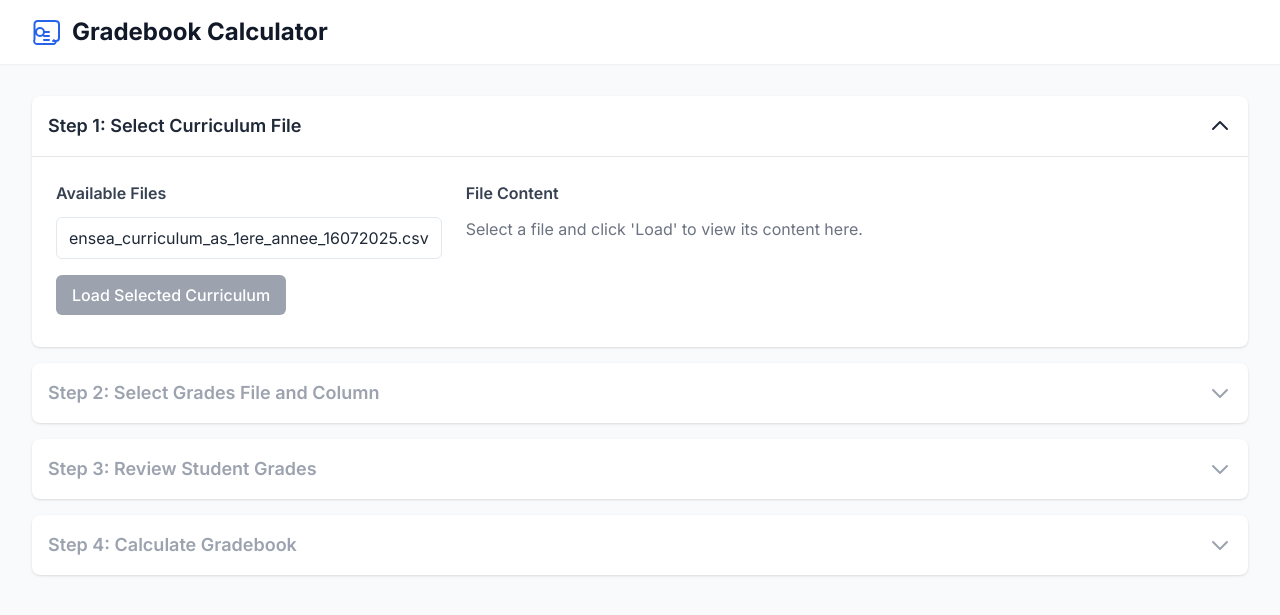
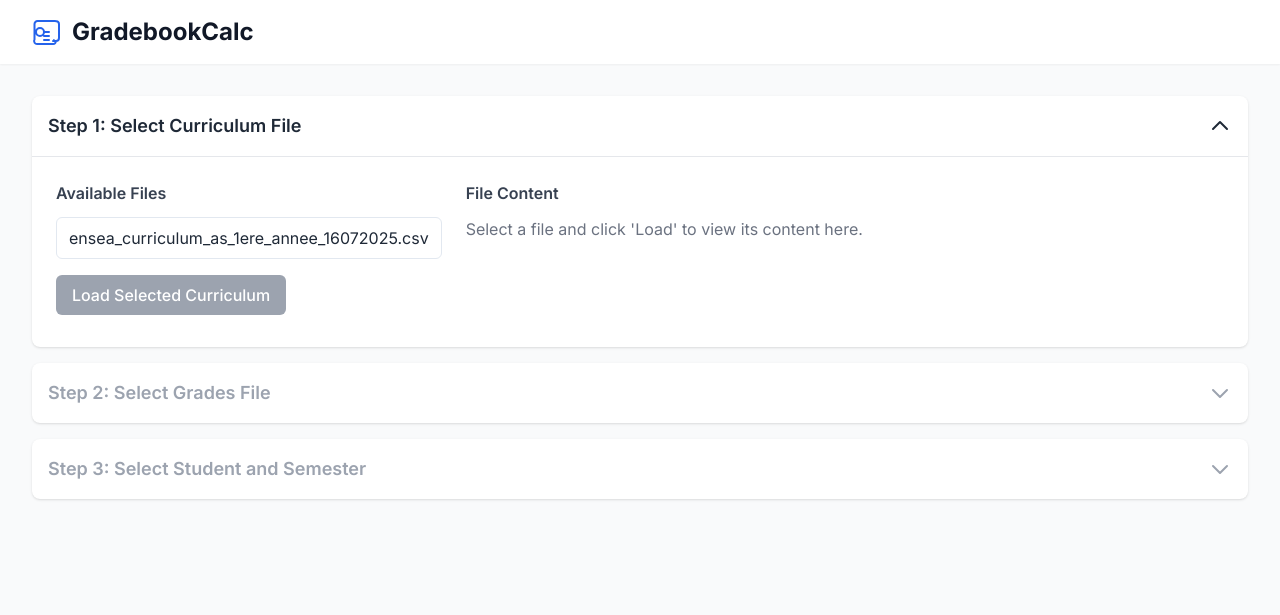
Before and after one commit to lagouti/gradebookcalc, a Flask app: page / in a window 1280 px wide. Shown: the top 615 px of the page. Run offline with Flask 3, Linux system fonts and the light colour scheme; some libraries are stand-ins or nearby versions.

Commit message:
simplified workflow

```diff
--- a/gradebook_calc/routes.py
+++ b/gradebook_calc/routes.py
@@ -164,12 +164,14 @@ def get_student_grades_api(student_name):
             **grade_entry,
             "Credits": "N/A",
             "Teaching unit": "N/A",
+            "Semester": "N/A",
             "Grade (0-20)": grade_20_scale
         }
 
         if curriculum_info:
             enriched_entry["Credits"] = curriculum_info.get('Credits', 'N/A')
             enriched_entry["Teaching unit"] = curriculum_info.get('Teaching unit', 'N/A')
+            enriched_entry["Semester"] = curriculum_info.get('Semester', 'N/A')
 
         enriched_grades.append(enriched_entry)
 
--- a/gradebook_calc/templates/index.html
+++ b/gradebook_calc/templates/index.html
@@ -3,9 +3,10 @@
 <head>
     <meta charset="UTF-8">
     <meta name="viewport" content="width=device-width, initial-scale=1.0">
-    <title>Gradebook Calculator (Modular)</title>
+    <title>GradebookCalc (Modular)</title>
     <script src="https://cdn.tailwindcss.com"></script>
     <link href="https://fonts.googleapis.com/css2?family=Inter:wght@400;500;600;700&display=swap" rel="stylesheet">
+    <script src="https://cdnjs.cloudflare.com/ajax/libs/html2pdf.js/0.10.1/html2pdf.bundle.min.js"></script>
     <style>
         body { font-family: 'Inter', sans-serif; }
         .load-button {
@@ -33,7 +34,7 @@
                 <div class="flex justify-between items-center py-4">
                     <div class="flex items-center space-x-2">
                         <svg class="w-8 h-8 text-blue-600" xmlns="http://www.w3.org/2000/svg" fill="none" viewBox="0 0 24 24" stroke-width="1.5" stroke="currentColor"><path stroke-linecap="round" stroke-linejoin="round" d="M9 12h3.75M9 15h3.75M9 18h3.75m3 .75H18a2.25 2.25 0 0 0 2.25-2.25V6.108c0-1.135-.845-2.098-1.976-2.192a48.424 48.424 0 0 0-1.123-.08H4.125a2.25 2.25 0 0 0-2.25 2.25v11.54A2.25 2.25 0 0 0 4.125 21h11.75c.621 0 1.178-.252 1.584-.658a2.246 2.246 0 0 1 .372-.832l-1.44-1.44M9 12a3 3 0 1 1-6 0 3 3 0 0 1 6 0Z" /></svg>
-                        <h1 class="text-2xl font-bold text-gray-900">Gradebook Calculator</h1>
+                        <h1 class="text-2xl font-bold text-gray-900">GradebookCalc</h1>
                     </div>
                 </div>
             </div>
@@ -65,7 +66,7 @@
 
                 <div class="accordion-item bg-white rounded-lg shadow">
                     <div id="step-2-header" class="accordion-header flex justify-between items-center p-4 cursor-pointer disabled">
-                        <h3 class="text-lg font-semibold">Step 2: Select Grades File and Column</h3>
+                        <h3 class="text-lg font-semibold">Step 2: Select Grades File</h3>
                         <svg class="chevron-icon w-6 h-6 transform transition-transform" xmlns="http://www.w3.org/2000/svg" fill="none" viewBox="0 0 24 24" stroke="currentColor"><path stroke-linecap="round" stroke-linejoin="round" stroke-width="2" d="M19 9l-7 7-7-7" /></svg>
                     </div>
                     <div id="step-2-content" class="accordion-content p-6 border-t hidden">
@@ -86,37 +87,23 @@
 
                 <div class="accordion-item bg-white rounded-lg shadow">
                      <div id="step-3-header" class="accordion-header flex justify-between items-center p-4 cursor-pointer disabled">
-                        <h3 class="text-lg font-semibold">Step 3: Review Student Grades</h3>
+                        <h3 class="text-lg font-semibold">Step 3: Select Student and Semester</h3>
                         <svg class="chevron-icon w-6 h-6 transform transition-transform" xmlns="http://www.w3.org/2000/svg" fill="none" viewBox="0 0 24 24" stroke="currentColor"><path stroke-linecap="round" stroke-linejoin="round" stroke-width="2" d="M19 9l-7 7-7-7" /></svg>
                     </div>
                     <div id="step-3-content" class="accordion-content p-6 border-t hidden">
-                         <p class="text-sm text-gray-600 mb-4">Showing grades for column: <strong id="selected-grade-column-display" class="text-blue-600"></strong></p>
                          <div class="flex space-x-6">
                             <div class="w-1/3">
-                                <h4 class="font-semibold mb-3 text-gray-700">Student List</h4>
+                                <h4 class="font-semibold mb-3 text-gray-700">Select a Student</h4>
                                 <div id="student-list" class="space-y-1 max-h-96 overflow-y-auto border rounded-md p-2"></div>
                             </div>
                             <div class="w-2/3">
                                 <h4 class="font-semibold mb-3 text-gray-700">Grade Details</h4>
-                                <div id="grade-details"><p class="text-gray-500">Select a student to view their grade.</p></div>
+                                <div id="grade-details"><p class="text-gray-500">Select a student to view their grade details.</p></div>
                             </div>
                         </div>
-                    </div>
-                </div>
-
-                <div class="accordion-item bg-white rounded-lg shadow">
-                     <div id="step-4-header" class="accordion-header flex justify-between items-center p-4 cursor-pointer disabled">
-                        <h3 class="text-lg font-semibold">Step 4: Calculate Gradebook</h3>
-                        <svg class="chevron-icon w-6 h-6 transform transition-transform" xmlns="http://www.w3.org/2000/svg" fill="none" viewBox="0 0 24 24" stroke="currentColor"><path stroke-linecap="round" stroke-linejoin="round" stroke-width="2" d="M19 9l-7 7-7-7" /></svg>
-                    </div>
-                    <div id="step-4-content" class="accordion-content p-6 border-t hidden">
-                        <div id="semester-selection-area" class="mb-4 hidden">
-                            <label for="semester-select" class="block font-semibold text-gray-700 mb-2">Select Semester:</label>
+                         <div id="semester-selection-area" class="mt-6 hidden">
+                            <label for="semester-select" class="block font-semibold text-gray-700 mb-2">Select Semester to Calculate:</label>
                             <select id="semester-select" class="w-full p-2 border rounded-md"></select>
-                        </div>
-                        <div class="text-center">
-                            <button id="calculate-btn" class="calc-button text-base px-6 py-2" disabled>Calculate Semester Averages</button>
-                            <p id="status-text" class="text-sm text-gray-500 mt-2">Please complete all steps to enable calculation.</p>
                         </div>
                     </div>
                 </div>
@@ -126,7 +113,15 @@
                         <h3 id="results-title" class="text-lg font-semibold">Gradebook Summary</h3>
                         <svg class="chevron-icon w-6 h-6 transform transition-transform" xmlns="http://www.w3.org/2000/svg" fill="none" viewBox="0 0 24 24" stroke="currentColor"><path stroke-linecap="round" stroke-linejoin="round" stroke-width="2" d="M19 9l-7 7-7-7" /></svg>
                     </div>
-                    <div id="results-content" class="accordion-content p-6 border-t hidden"></div>
+                    <div class="accordion-content p-6 border-t hidden">
+                        <div id="printable-summary">
+                            <h3 id="printable-title" class="text-xl font-bold mb-4 text-center"></h3>
+                            <div id="results-content"></div>
+                        </div>
+                        <div class="text-center mt-6">
+                            <button id="download-pdf-btn" class="load-button">Download as PDF</button>
+                        </div>
+                    </div>
                 </div>
             </div>
         </main>
@@ -150,7 +145,6 @@
     const appState = {
         curriculumLoaded: false,
         gradesLoaded: false,
-        selectedGradeColumn: null,
         selectedStudent: null,
         selectedSemester: null
     };
@@ -166,16 +160,14 @@
     const gradesSummary = document.getElementById('grades-summary');
     const gradesSummaryDisplay = document.getElementById('grades-summary-display');
 
-    const selectedGradeColumnDisplay = document.getElementById('selected-grade-column-display');
-
     const semesterSelectionArea = document.getElementById('semester-selection-area');
     const semesterSelect = document.getElementById('semester-select');
 
-    const calculateBtn = document.getElementById('calculate-btn');
-    const statusText = document.getElementById('status-text');
     const resultsAccordionItem = document.getElementById('results-accordion-item');
     const resultsContent = document.getElementById('results-content');
     const resultsTitle = document.getElementById('results-title');
+    const printableTitle = document.getElementById('printable-title');
+    const downloadPdfBtn = document.getElementById('download-pdf-btn');
 
     // --- Modal Logic ---
     const modal = document.getElementById('modal');
@@ -231,18 +223,6 @@
     }
 
     // --- Core Application Logic ---
-    function updateUIState() {
-        const readyForCalc = appState.curriculumLoaded && appState.gradesLoaded && appState.selectedStudent && appState.selectedSemester;
-        calculateBtn.disabled = !readyForCalc;
-
-        const step4Header = document.getElementById('step-4-header');
-        if (appState.curriculumLoaded && appState.gradesLoaded) {
-            step4Header.classList.remove('disabled');
-        } else {
-            step4Header.classList.add('disabled');
-        }
-    }
-
     async function fetchAndDisplayFiles(endpoint, listDiv, loadBtn, radioName) {
         try {
             const response = await fetch(endpoint);
@@ -297,33 +277,9 @@
     }
 
     function displayGradesSummary(data) {
-        gradesSummaryDisplay.innerHTML = ''; // Clear placeholder
+        gradesSummaryDisplay.innerHTML = '';
         const countHtml = `<p class="mb-4">Found <strong>${data.student_count}</strong> students in this file.</p>`;
-        let columnsHtml = '<p class="text-gray-500">No grade columns found.</p>';
-        if (data.grade_columns && data.grade_columns.length > 0) {
-            columnsHtml = `<h5 class="font-semibold text-gray-700 mb-2">Found <strong>${data.grade_columns.length}</strong> grade column(s). Please select one to review:</h5><div id="grade-column-list" class="space-y-2">`;
-            data.grade_columns.forEach(col => {
-                const id = `col-${col.replace(/[^a-zA-Z0-9]/g, '-')}`;
-                columnsHtml += `
-                    <div>
-                        <input type="radio" name="grade_column" value="${col}" id="${id}" class="hidden">
-                        <label for="${id}" class="radio-label">${col}</label>
-                    </div>`;
-            });
-            columnsHtml += '</div>';
-        }
-        gradesSummaryDisplay.innerHTML = countHtml + columnsHtml;
-        document.getElementById('grade-column-list')?.addEventListener('change', (e) => {
-            if (e.target.name === 'grade_column') {
-                appState.selectedGradeColumn = e.target.value;
-                appState.gradesLoaded = true;
-                selectedGradeColumnDisplay.textContent = appState.selectedGradeColumn;
-                fetchAndDisplayStudents();
-                updateUIState();
-                closeAccordion('step-2-header');
-                openAccordion('step-3-header');
-            }
-        });
+        gradesSummaryDisplay.innerHTML = countHtml + `<p>The student list is now available in Step 3.</p>`;
     }
 
     async function populateSemesterSelector() {
@@ -347,7 +303,7 @@
 
     semesterSelect.addEventListener('change', () => {
         appState.selectedSemester = semesterSelect.value;
-        updateUIState();
+        triggerCalculation();
     });
 
     loadCurriculumBtn.addEventListener('click', async () => {
@@ -371,7 +327,6 @@
             curriculumSummary.textContent = result.summary;
             displayDataInTable(curriculumContentDisplay, result.data);
             await populateSemesterSelector();
-            updateUIState();
             closeAccordion('step-1-header');
             openAccordion('step-2-header');
         } catch (error) {
@@ -391,8 +346,6 @@
 
         loadGradesBtn.textContent = 'Analyzing...';
         appState.gradesLoaded = false;
-        appState.selectedGradeColumn = null;
-        closeAccordion('step-3-header');
 
         try {
             const response = await fetch('/api/load/grades', {
@@ -406,13 +359,17 @@
             gradesSummary.textContent = result.summary;
             displayGradesSummary(result.data);
 
+            appState.gradesLoaded = true;
+            fetchAndDisplayStudents();
+            closeAccordion('step-2-header');
+            openAccordion('step-3-header');
+
         } catch (error) {
             showModal('Load Error', error.message);
             gradesSummary.textContent = '';
             gradesSummaryDisplay.innerHTML = `<p class="text-red-500">Error analyzing file.</p>`;
         } finally {
             loadGradesBtn.textContent = 'Load and Analyze Grades';
-            updateUIState();
         }
     });
 
@@ -439,9 +396,7 @@
                     e.currentTarget.classList.add('bg-blue-100', 'font-semibold');
                     appState.selectedStudent = studentName;
                     fetchAndDisplayStudentGrades(studentName);
-                    closeAccordion('step-3-header');
-                    openAccordion('step-4-header');
-                    updateUIState();
+                    triggerCalculation();
                 });
                 studentListDiv.appendChild(studentDiv);
             });
@@ -453,7 +408,7 @@
 
     async function fetchAndDisplayStudentGrades(studentName) {
         const gradeDetailsDiv = document.getElementById('grade-details');
-        gradeDetailsDiv.innerHTML = '<p class="text-gray-500">Loading grade...</p>';
+        gradeDetailsDiv.innerHTML = '<p class="text-gray-500">Loading grades...</p>';
 
         try {
             const response = await fetch(`/api/grades/${encodeURIComponent(studentName)}`);
@@ -462,15 +417,15 @@
                 throw new Error(err.error || 'Could not fetch student grades.');
             }
             const allGrades = await response.json();
-            const specificGrades = allGrades.filter(g => g['Assignment Name'] === appState.selectedGradeColumn);
 
-            if (!specificGrades || specificGrades.length === 0) {
-                gradeDetailsDiv.innerHTML = '<p class="text-gray-500">No grade found for this student in the selected column.</p>';
+            if (!allGrades || allGrades.length === 0) {
+                gradeDetailsDiv.innerHTML = '<p class="text-gray-500">No grades found for this student.</p>';
                 return;
             }
 
-            const displayData = specificGrades.map(g => ({
+            const displayData = allGrades.map(g => ({
                 'Course': g.Course,
+                'Semester': g.Semester,
                 'Credits': g.Credits,
                 'Teaching Unit': g['Teaching unit'],
                 'Grade (%)': g.Grade,
@@ -484,13 +439,16 @@
         }
     }
 
-    calculateBtn.addEventListener('click', async () => {
+    async function triggerCalculation() {
         if (!appState.selectedStudent || !appState.selectedSemester) {
-            showModal('Error', 'Please ensure you have selected a student and a semester.');
             return;
         }
 
-        calculateBtn.textContent = 'Calculating...';
+        resultsAccordionItem.classList.remove('hidden');
+        resultsTitle.textContent = `Calculating for ${appState.selectedStudent}...`;
+        resultsContent.innerHTML = '<p class="text-gray-500">Calculating semester average...</p>';
+        openAccordion('results-header');
+
         try {
             const response = await fetch('/api/calculate', {
                 method: 'POST',
@@ -503,18 +461,16 @@
             const result = await response.json();
             if (!response.ok) throw new Error(result.error);
 
-            resultsTitle.textContent = `Gradebook Summary for ${appState.selectedStudent} (Semester: ${appState.selectedSemester})`;
+            const titleText = `Gradebook Summary for ${appState.selectedStudent} (Semester: ${appState.selectedSemester})`;
+            resultsTitle.textContent = titleText;
+            printableTitle.textContent = titleText;
             displayResults(result.data);
 
-            closeAccordion('step-4-header');
-            resultsAccordionItem.classList.remove('hidden');
-            openAccordion('results-header');
         } catch (error) {
-            showModal('Calculation Error', error.message);
-        } finally {
-            calculateBtn.textContent = 'Calculate Semester Averages';
+            resultsContent.innerHTML = `<p class="text-red-500">Error calculating grades: ${error.message}</p>`;
         }
-    });
+    }
+
 
     function displayResults(resultsData) {
         resultsContent.innerHTML = '';
@@ -548,6 +504,23 @@
         `;
     }
 
+    downloadPdfBtn.addEventListener('click', () => {
+        const element = document.getElementById('printable-summary');
+        const student = appState.selectedStudent || 'student';
+        const semester = appState.selectedSemester || 'semester';
+        const filename = `Grade_Summary_${student.replace(' ', '_')}_Sem_${semester}.pdf`;
+
+        const opt = {
+            margin:       0.5,
+            filename:     filename,
+            image:        { type: 'jpeg', quality: 0.98 },
+            html2canvas:  { scale: 2 },
+            jsPDF:        { unit: 'in', format: 'letter', orientation: 'portrait' }
+        };
+
+        html2pdf().set(opt).from(element).save();
+    });
+
     // Initial setup on page load
     document.addEventListener('DOMContentLoaded', () => {
         // Setup Accordion Listeners
@@ -557,7 +530,6 @@
 
         fetchAndDisplayFiles('/api/curriculums', curriculumListDiv, loadCurriculumBtn, 'curriculum');
         fetchAndDisplayFiles('/api/grades', gradesListDiv, loadGradesBtn, 'grades');
-        updateUIState();
         openAccordion('step-1-header'); // Open the first step by default
     });
 </script>
```
